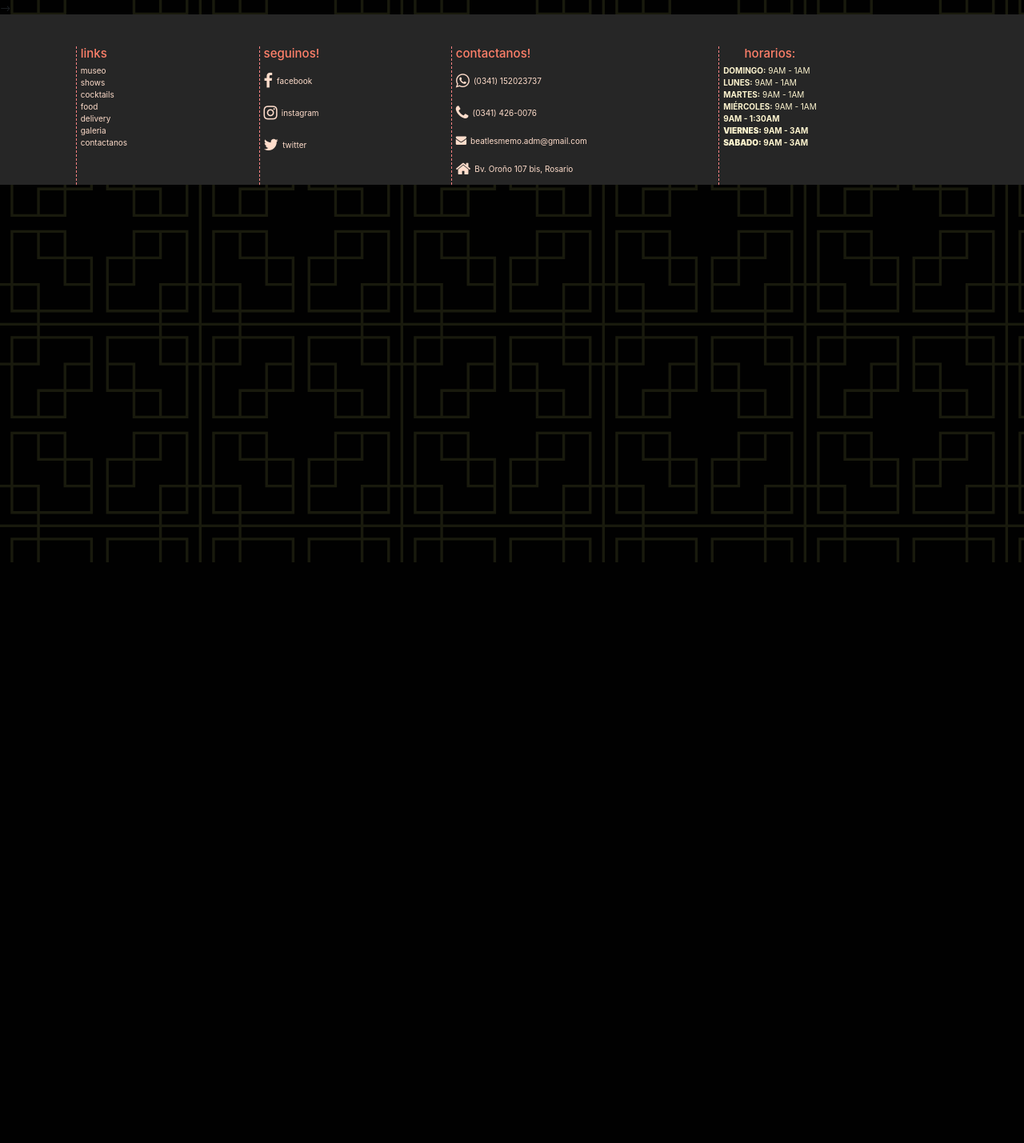
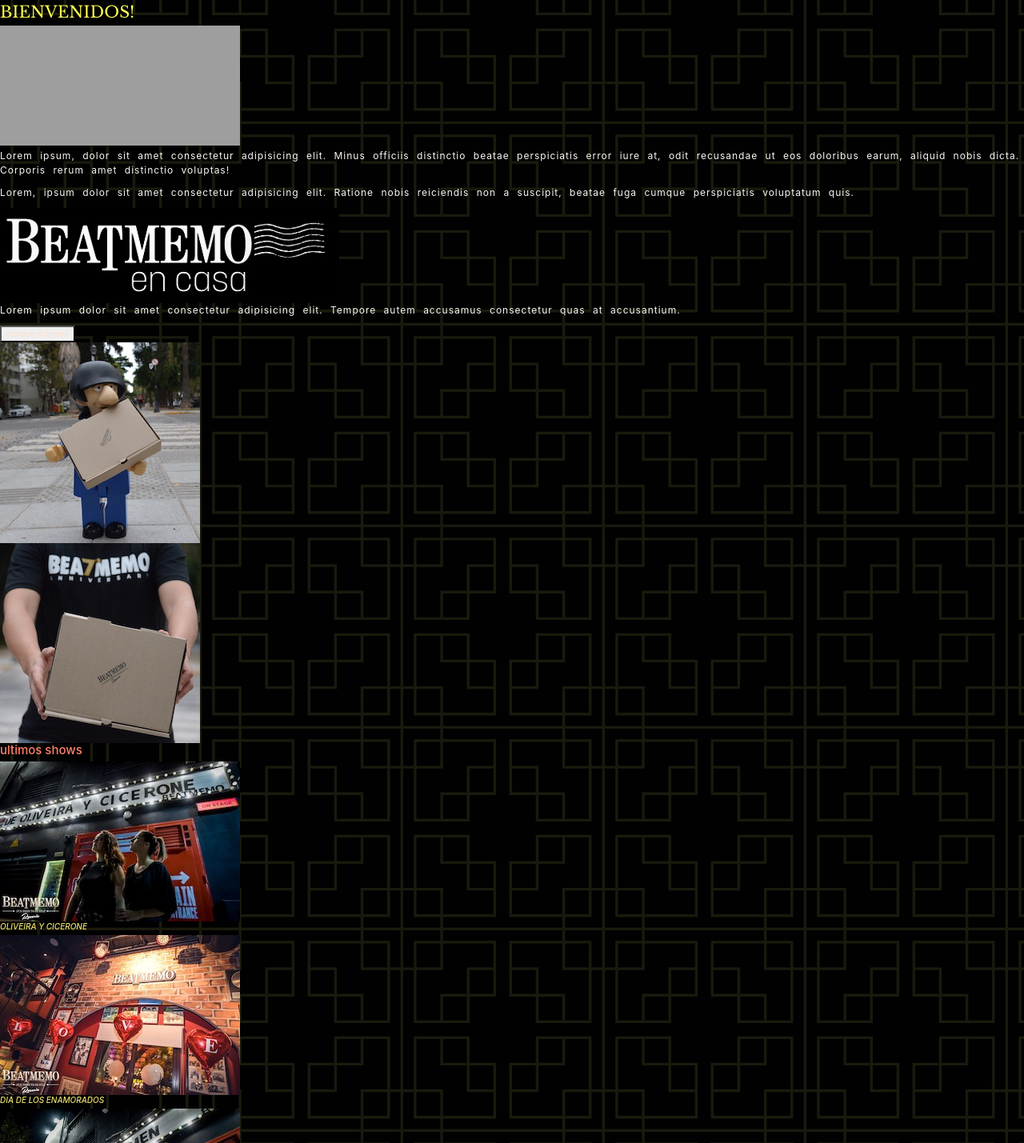
Before and after one commit to dc-94/beatmemopub, a website: page index.html in a window 1280 px wide. Shown: the part 97-1526 px from the top of the page at 80% size. Before the commit the page ends 800 px from the top, so only its background shows below. Drawn offline with nearby package versions, Linux system fonts and the light colour scheme; grey boxes are pictures that could not be loaded; files whose address does not match are found by name.

Commit message:
update index13 aug 7pm

```diff
--- a/index.html
+++ b/index.html
@@ -54,76 +54,61 @@
         </nav>
     </div>
 </header>
-<div class="mainIndex">
-
-</div>
-<!--
-<section class="mt-1 seccionIntroduccion">
-<div class="container">
-    <div class="container d-sm-column section1">
-        <div class="text-center welcome">
+<div class="mainindex">
+    <div class="mainindex_intro">
+        <div>
             <h1 >BIENVENIDOS!</h1>
         </div>
-        <div class="row">
-            <div class="col-lg-6 col-md-12 video">
-                <div class="container fill">
-                  <iframe src="https://www.facebook.com/plugins/video.php?href=https%3A%2F%2Fwww.facebook.com%2Fbeatmemopub%2Fvideos%2F1348791588485679%2F&show_text=0&width=560" width="100%" height="315" style="border:none;overflow:hidden" scrolling="no" frameborder="0" allowTransparency="true" allowFullScreen="true" ></iframe>
+        <div>
+            <div>
+                  <iframe src="https://www.facebook.com/plugins/video.php?href=https%3A%2F%2Fwww.facebook.com%2Fbeatmemopub%2Fvideos%2F1348791588485679%2F&show_text=0&width=560" style="border:none;overflow:hidden" scrolling="no" frameborder="0" allowTransparency="true" allowFullScreen="true" ></iframe>
             </div>
-            </div>
-            <div class="col-lg-6 col-md-12 ">
-                <div class="d-lg-flex d-md-flex">
-                <p class="mx-md-1 px-lg-2">Lorem ipsum dolor sit amet consectetur adipisicing elit. Molestias fugiat molestiae quam recusandae. Soluta nulla dolorem expedita deleniti culpa sunt debitis, ullam similique natus aliquid porro earum repellendus nemo libero iste voluptas hic doloremque ipsam quidem totam voluptates minima eius! Nostrum fuga vitae quia optio quam, quod assumenda omnis eius!</p>
+            <div>
+                <p>Lorem ipsum, dolor sit amet consectetur adipisicing elit. Minus officiis distinctio beatae perspiciatis error iure at, odit recusandae ut eos doloribus earum, aliquid nobis dicta. Corporis rerum amet distinctio voluptas!</p>
+                <p>Lorem, ipsum dolor sit amet consectetur adipisicing elit. Ratione nobis reiciendis non a suscipit, beatae fuga cumque perspiciatis voluptatum quis.</p>
             </div>
         </div>
     </div>
+    <div class="mainindex_delivery">
+        <div>
+            <div>
+                <img src="img/btmencasa.jpg" alt="beatmemo en casa">
+            </div>
+            <div>
+                <p>Lorem ipsum dolor sit amet consectetur adipisicing elit. Tempore autem accusamus consectetur quas at accusantium.</p>
+                <button><a href="delivery.html">conoce el menu!</a></button>
             </div>
         </div>
-</section>
-<section>
-
-</section>
-<section class=" section2">
-    <div class="container">
-        <div class="row mx-auto">
-            <div class="col-lg-8 col-md-12 col-xs-12 justify-content-md-between info_dlv">
         <div>
-                    <img class="img-responsive" src="img/btmencasa.jpg"  alt="icon" id="logo_dlv">
-                    <p id="txt_dlv">Lorem ipsum dolor, sit amet consectetur adipisicing elit. Laudantium dolorum id inventore, ab, provident tenetur rerum nesciunt reprehenderit veritatis ipsum magnam!Lorem ipsum dolor, sit amet consectetur adipisicing elit. </p>
+            <div></div>
         </div>
     </div>
-            <div id="carouselExampleSlidesOnly" class="carousel slide col-lg-4 col-md-6 mx-auto" data-ride="carousel">
-                <div class="carousel-inner">
-                  <div class="carousel-item active">
-                    <img src="img/dlv1.JPG" class="d-block w-100" alt="...">
+    <div class="mainindex_novedades">
+        <div><img src="img/dlv1.JPG" alt=""></div>
+        <div><img src="img/dlv2.JPG" alt=""></div>
     </div>
-                  <div class="carousel-item">
-                    <img src="img/dlv2.JPG" alt="food" class="d-block w-100">
+    <div class="mainindex_shows">
+        <div>
+            <h2>ultimos shows</h2>
         </div>
+        <div>
+            <div>
+                <img class="img-fluid" src="img/shows/show1.jpg" alt="banda">
+                <h3>OLIVEIRA Y CICERONE</h3>
             </div>
+            <div>
+                <img class="img-fluid" src="img/shows/show2.jpg" alt="banda">
+                <h3>DIA DE LOS ENAMORADOS</h3>
             </div>
+            <div>
+                <img class="img-fluid" src="img/shows/show3.jpg" alt="banda">
+                <h3>QUARRYMEN</h3></div>
+            <div>
+                <img class="img-fluid" src="img/shows/show4.jpg" alt="banda">
+                <h3>7mo ANIVERSARIO</h3>
             </div>
-    </div>
-</section>
- <section class="ultShows">
-     <div class="container">
-        <div class="row">
-                <h2 id="ult-shows">ULTIMOS SHOWS</h2>
-            </div>
-            <div class="d-none d-md-block">
-                <div class="container row text-center section3 ">
-                <div class="col-lg col-md-6"><img class="img-fluid" src="img/show1.jpg" alt="banda"><br>
-                <h3>OLIVEIRA Y CICERONE</h3></div>
-                <div class="col-lg col-md-6"><img class="img-fluid" src="img/show2.jpg" alt="banda"><br>
-                    <h3>DIA DE LOS ENAMORADOS</h3></div>
-                <div class="col-lg col-md-6"><img class="img-fluid" src="img/show3.jpg" alt="banda"><br>
-                    <h3>QUARRYMEN</h3></div>
-                <div class="col-lg col-md-6"><img class="img-fluid" src="img/show4.jpg" alt="banda"><br>
-                    <h3>7mo ANIVERSARIO</h3></div>
-            </div>
-            </div>
-
-            <!-- c-start -->
-            <div id="carouselExampleCaptions" class="carousel  slide d-md-none" data-ride="carousel">
+            <!-- carousel hasta md -->
+            <div id="carouselExampleCaptions" class="carousel  slide" data-ride="carousel">
                 <ol class="carousel-indicators">
                   <li data-target="#carouselExampleCaptions" data-slide-to="0" class="active"></li>
                   <li data-target="#carouselExampleCaptions" data-slide-to="1"></li>
@@ -132,25 +117,25 @@
                 </ol>
                 <div class="carousel-inner">
                   <div class="carousel-item active">
-                    <img src="img/show1.jpg" class="d-block w-100" alt="show uno">
+                    <img src="img/shows/show1.jpg" class="d-block w-100" alt="show uno">
                     <div class="carousel-caption">
                       <h5>OLIVEIRA Y CICERONE</h5>
                     </div>
                   </div>
                   <div class="carousel-item">
-                    <img src="img/show2.jpg" class="d-block w-100" alt="...">
+                    <img src="img/shows/show2.jpg" class="d-block w-100" alt="...">
                     <div class="carousel-caption">
                       <h5>DIA DE LOS ENAMORADOS</h5>
                     </div>
                   </div>
                   <div class="carousel-item">
-                    <img src="img/show3.jpg" class="d-block w-100" alt="...">
+                    <img src="img/shows/show3.jpg" class="d-block w-100" alt="...">
                     <div class="carousel-caption">
                       <h5>QUARRYMEN</h5>
                     </div>
                   </div>
                   <div class="carousel-item">
-                    <img src="img/show4.jpg" class="d-block w-100" alt="...">
+                    <img src="img/shows/show4.jpg" class="d-block w-100" alt="...">
                     <div class="carousel-caption">
                       <h5>7mo ANIVERSARIO</h5>
                     </div>
@@ -165,11 +150,7 @@
                   <span class="sr-only">Next</span>
                 </a>
             </div>
-              <!-- c-end -->
 </div>
-
-</section> -->
-
 </div>
 <footer class=" container-fluid d-flex justify-content-around footer">
     <div class="footer__div d-none d-md-block ">
--- a/scss/main.scss
+++ b/scss/main.scss
@@ -112,7 +112,7 @@
 /* ------------------- */
 /* ----- INDEX ------- */
 /* ------------------- */
-.mainIndex{
+.mainindex{
     padding-top: 100px;
 }
 .welcome {
```
Also changed, not shown: css/main.css, 1 other file. Lines whose indentation alone changed are shown as unchanged.
